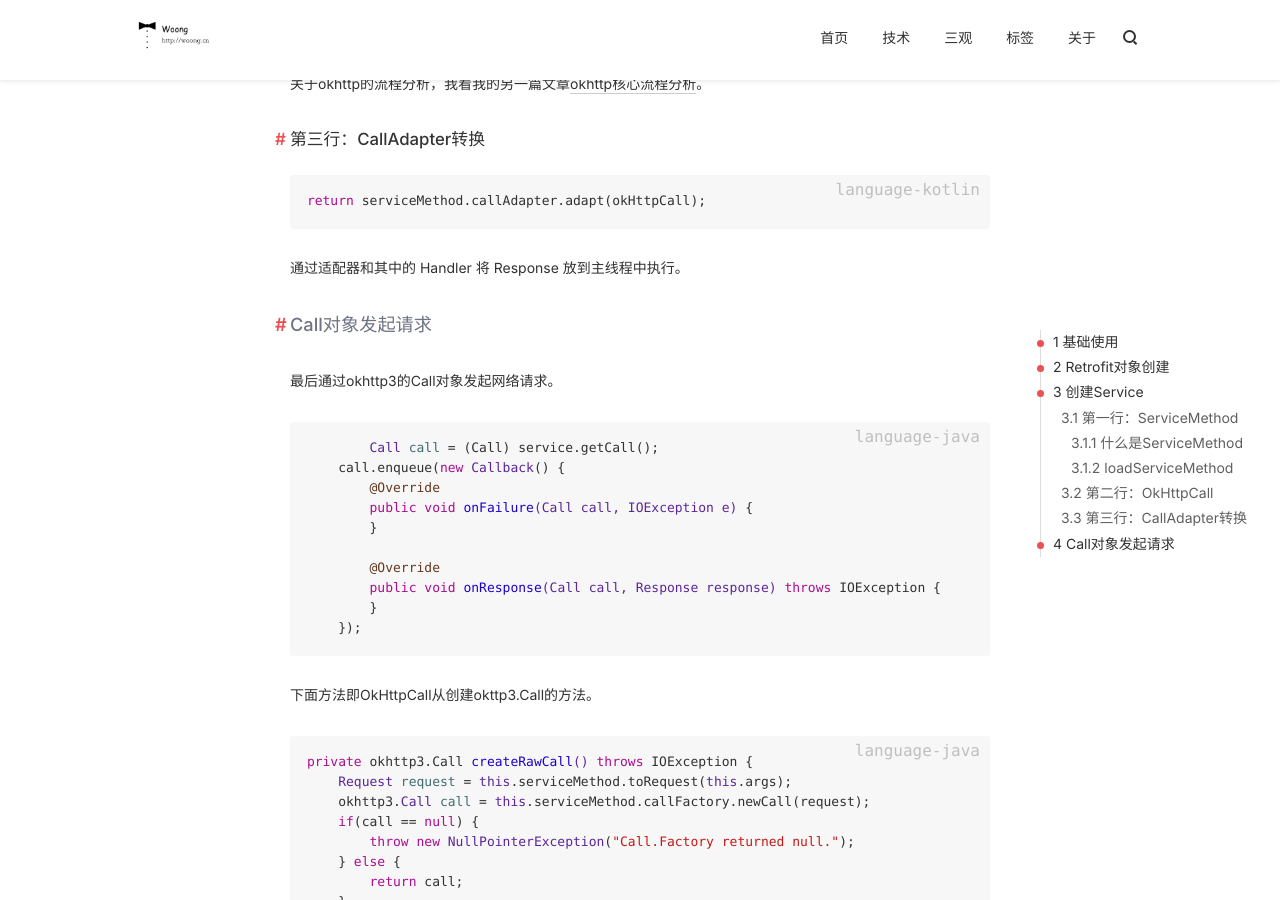
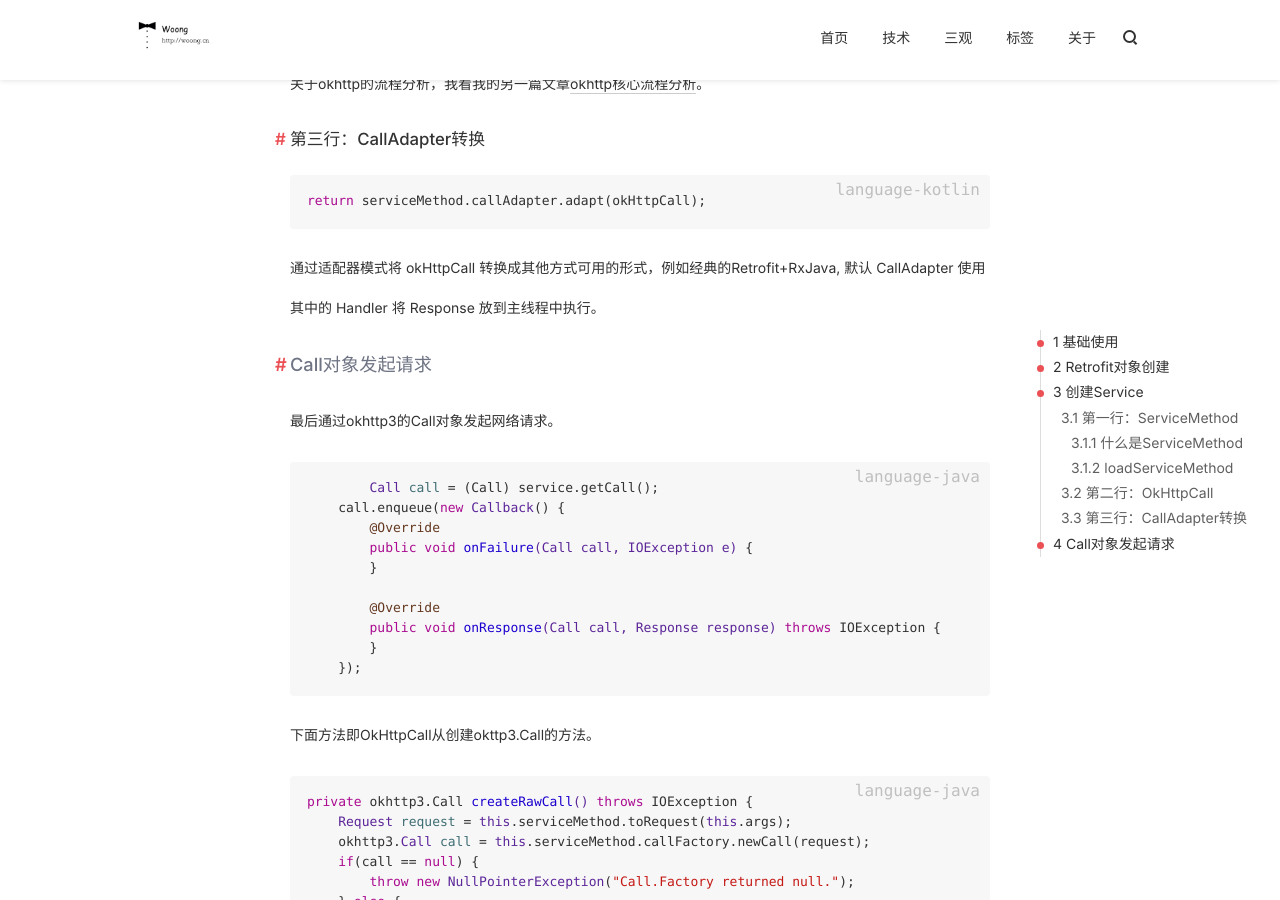
Before and after one commit to j1406493495/j1406493495.github.io, a Jekyll site: the page built from _posts/android/2018-06-02-Retrofit核心流程分析.md, in a window 1280 px wide and 900 px high, scrolled down 5382 px. Built offline with Jekyll 4.4.1, drawn with Linux system fonts in a browser that asks for light colours; nearby versions of some CDN libraries; comment, search, counter and statistics services are not loaded.

Commit message:
[Bug XXXX] callAdapter Cause: None Solution: None Fixed Version: None Branch: None

````diff
--- a/_posts/android/2018-06-02-Retrofit核心流程分析.md
+++ b/_posts/android/2018-06-02-Retrofit核心流程分析.md
@@ -261,7 +261,7 @@ OkHttpCall okHttpCall = new OkHttpCall(serviceMethod, args);
 return serviceMethod.callAdapter.adapt(okHttpCall);
 ```
 
-通过适配器和其中的 Handler 将 Response 放到主线程中执行。
+通过适配器模式将 okHttpCall 转换成其他方式可用的形式，例如经典的Retrofit+RxJava, 默认 CallAdapter 使用其中的 Handler 将 Response 放到主线程中执行。
 
 ## Call对象发起请求
 
````
